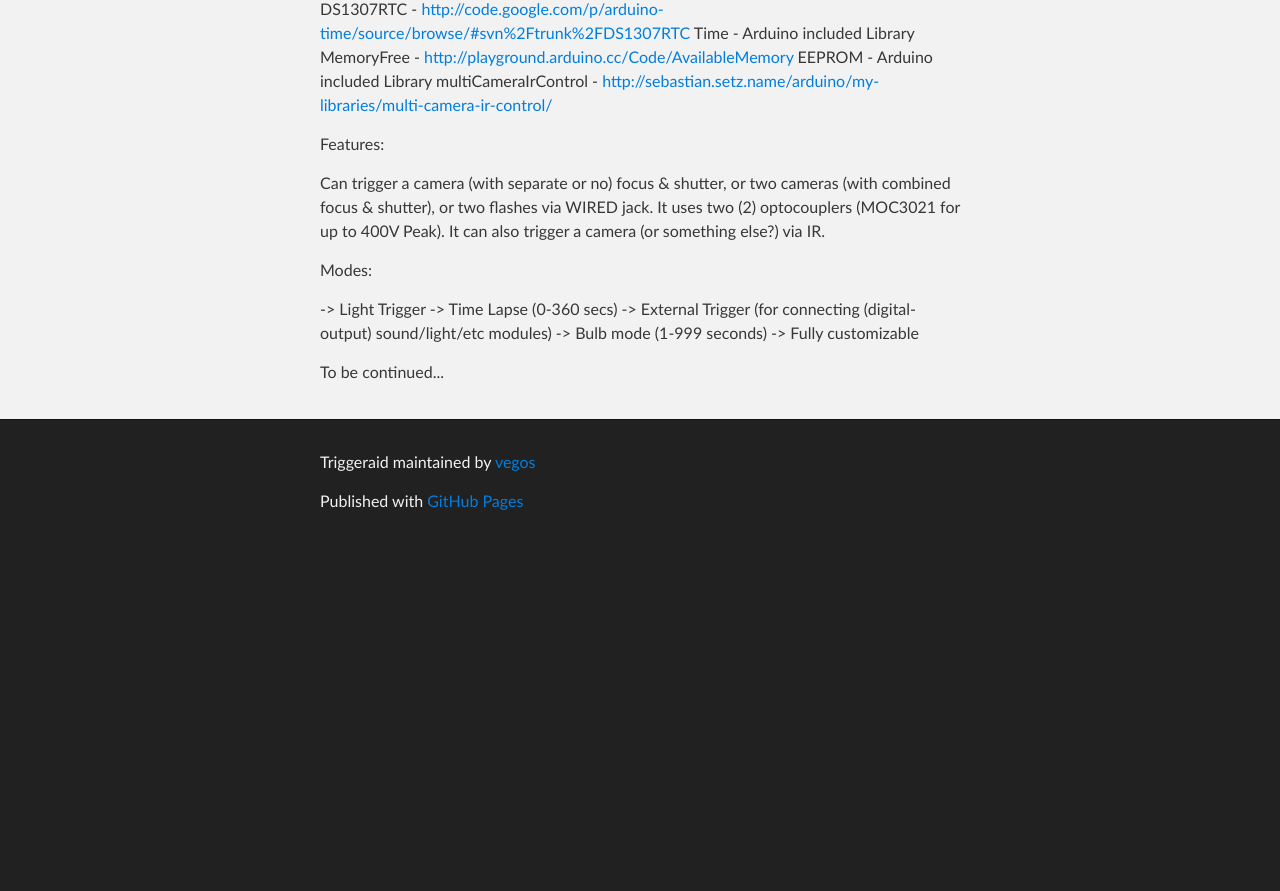
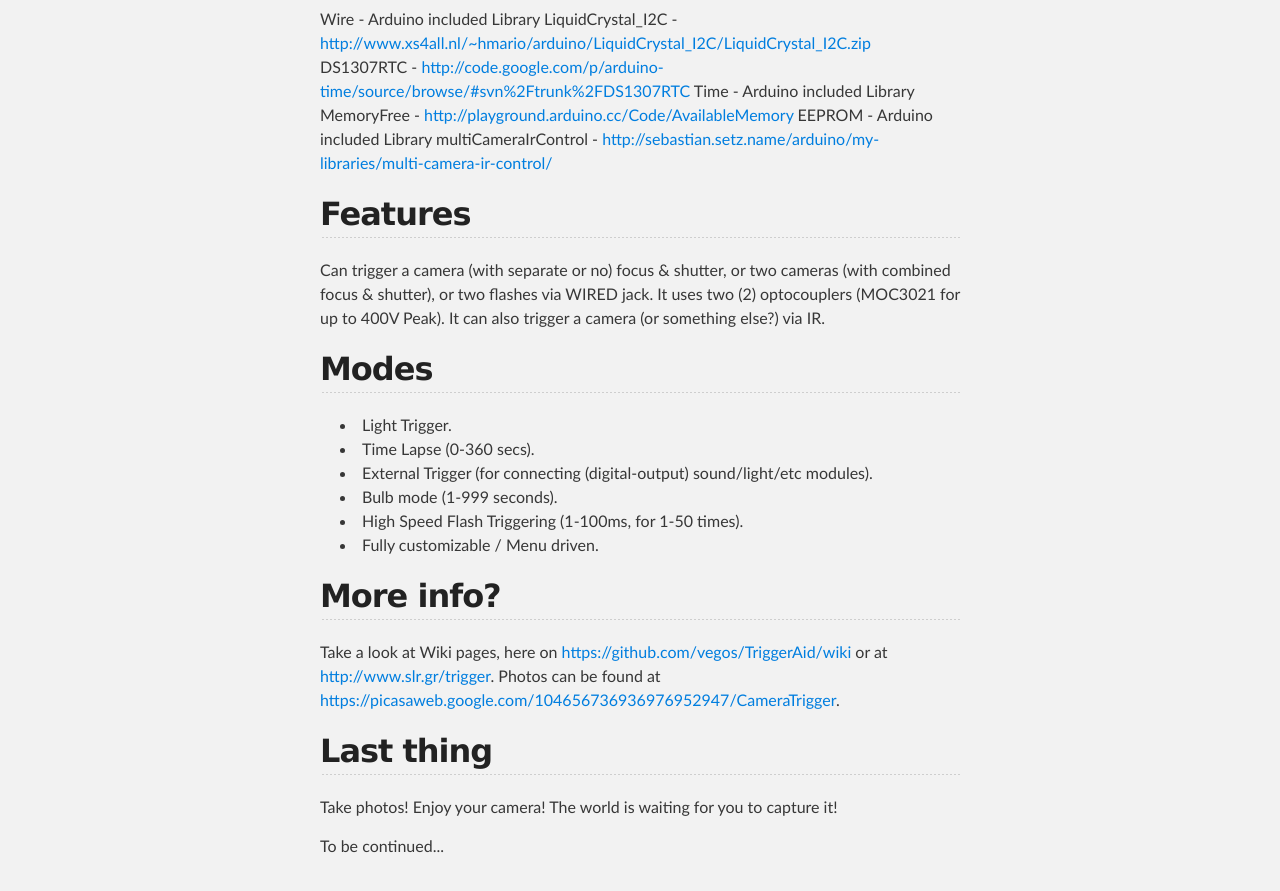
Before and after one commit to vegos/TriggerAid, a plain HTML site: page index.html in a window 1280 px wide. Shown: the part 643-1534 px from the top of the page. Before the commit the page ends 1191 px from the top, so only its background shows below. Drawn offline with Linux system fonts and the light colour scheme.

Commit message:
Create gh-pages branch via GitHub

```diff
--- a/index.html
+++ b/index.html
@@ -34,18 +34,18 @@
         <pre><code>                                TriggerAid
                                 ----------
                          The Camera/Flash Trigger!
-                         -------------------------
+             -------------------------
                      http://vegos.github.io/TriggerAid
 </code></pre>
 
-<p>Hardware Required:</p>
+<h2>Hardware Required</h2>
 
 <p>Arduino (I used a Leonardo), ProtoShield, 2 Optocouplers, IR LED,
 Phototransistor, Buzzer, Tacticle Switches, Resistors, Wires, Jacks, and
-some more things that I'm sure I forgot. Oh, and -last but not least- a nice enclosure to put the
-finished project inside :)</p>
+some more things that I'm sure I forgot.
+Oh, and -last but not least- a nice enclosure to put the (finished) project inside :)</p>
 
-<p>Libraries required:</p>
+<h2>Libraries required</h2>
 
 <p>Wire - Arduino included Library
 LiquidCrystal_I2C - <a href="http://www.xs4all.nl/%7Ehmario/arduino/LiquidCrystal_I2C/LiquidCrystal_I2C.zip">http://www.xs4all.nl/~hmario/arduino/LiquidCrystal_I2C/LiquidCrystal_I2C.zip</a>
@@ -55,22 +55,31 @@ MemoryFree - <a href="http://playground.arduino.cc/Code/AvailableMemory">http://
 EEPROM - Arduino included Library
 multiCameraIrControl - <a href="http://sebastian.setz.name/arduino/my-libraries/multi-camera-ir-control/">http://sebastian.setz.name/arduino/my-libraries/multi-camera-ir-control/</a></p>
 
-<p>Features:</p>
+<h2>Features</h2>
 
 <p>Can trigger a camera (with separate or no) focus &amp; shutter, or two cameras
 (with combined focus &amp; shutter), or two flashes via WIRED jack. It uses two
 (2) optocouplers (MOC3021 for up to 400V Peak).
 It can also trigger a camera (or something else?) via IR.</p>
 
-<p>Modes:</p>
+<h2>Modes</h2>
 
-<p>-&gt; Light Trigger
--&gt; Time Lapse (0-360 secs)
--&gt; External Trigger (for connecting (digital-output) sound/light/etc modules)
--&gt; Bulb mode (1-999 seconds)
--&gt; Fully customizable</p>
+<ul>
+<li>Light Trigger.</li>
+<li>Time Lapse (0-360 secs).</li>
+<li>External Trigger (for connecting (digital-output) sound/light/etc modules).</li>
+<li>Bulb mode (1-999 seconds).</li>
+<li>High Speed Flash Triggering (1-100ms, for 1-50 times).</li>
+<li>Fully customizable / Menu driven.</li>
+</ul><h2>More info?</h2>
 
-<p>To be continued... </p>
+<p>Take a look at Wiki pages, here on <a href="https://github.com/vegos/TriggerAid/wiki">https://github.com/vegos/TriggerAid/wiki</a> or at <a href="http://www.slr.gr/trigger">http://www.slr.gr/trigger</a>. Photos can be found at <a href="https://picasaweb.google.com/104656736936976952947/CameraTrigger">https://picasaweb.google.com/104656736936976952947/CameraTrigger</a>.</p>
+
+<h2>Last thing</h2>
+
+<p>Take photos! Enjoy your camera! The world is waiting for you to capture it!</p>
+
+<p>To be continued...</p>
       </section>
     </div>
 
```
Also changed, not shown: params.json (+1 -1 lines).
